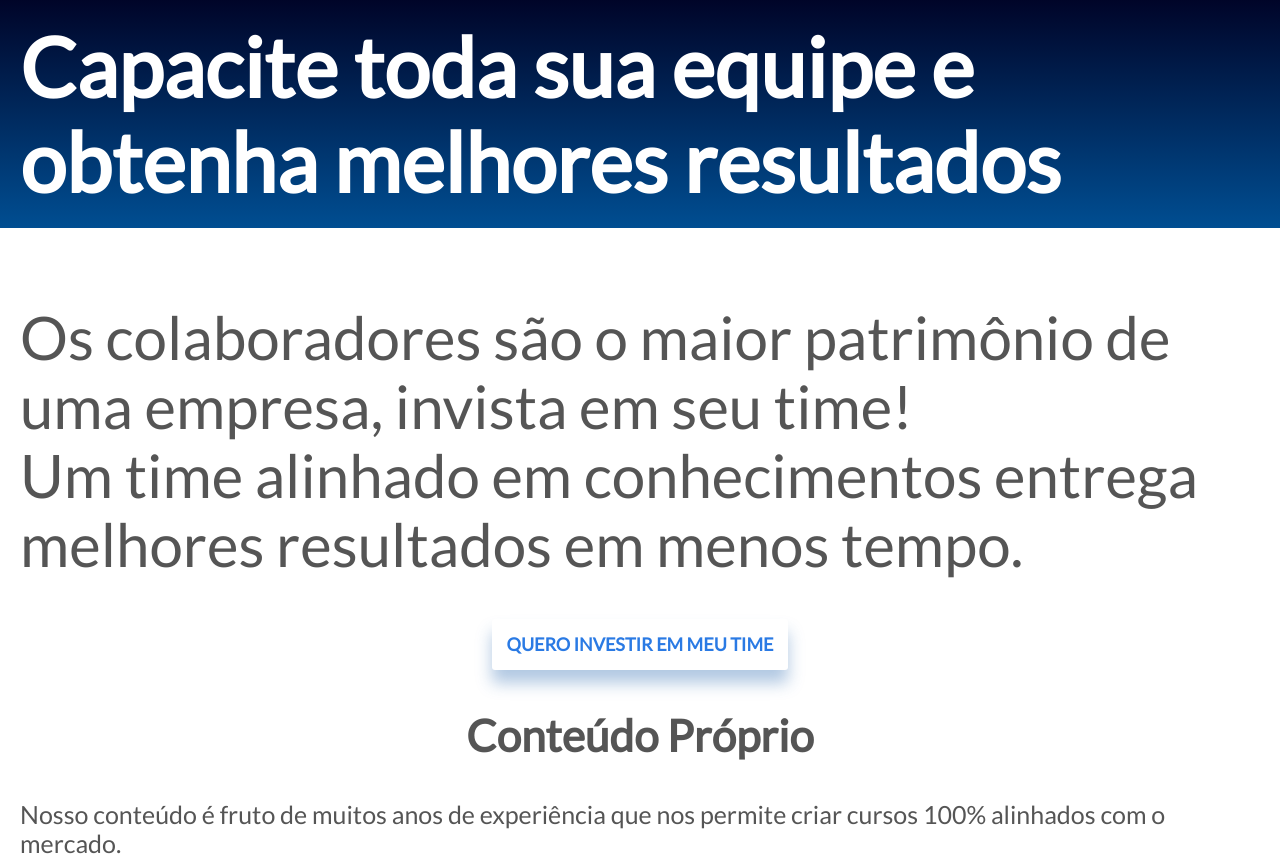
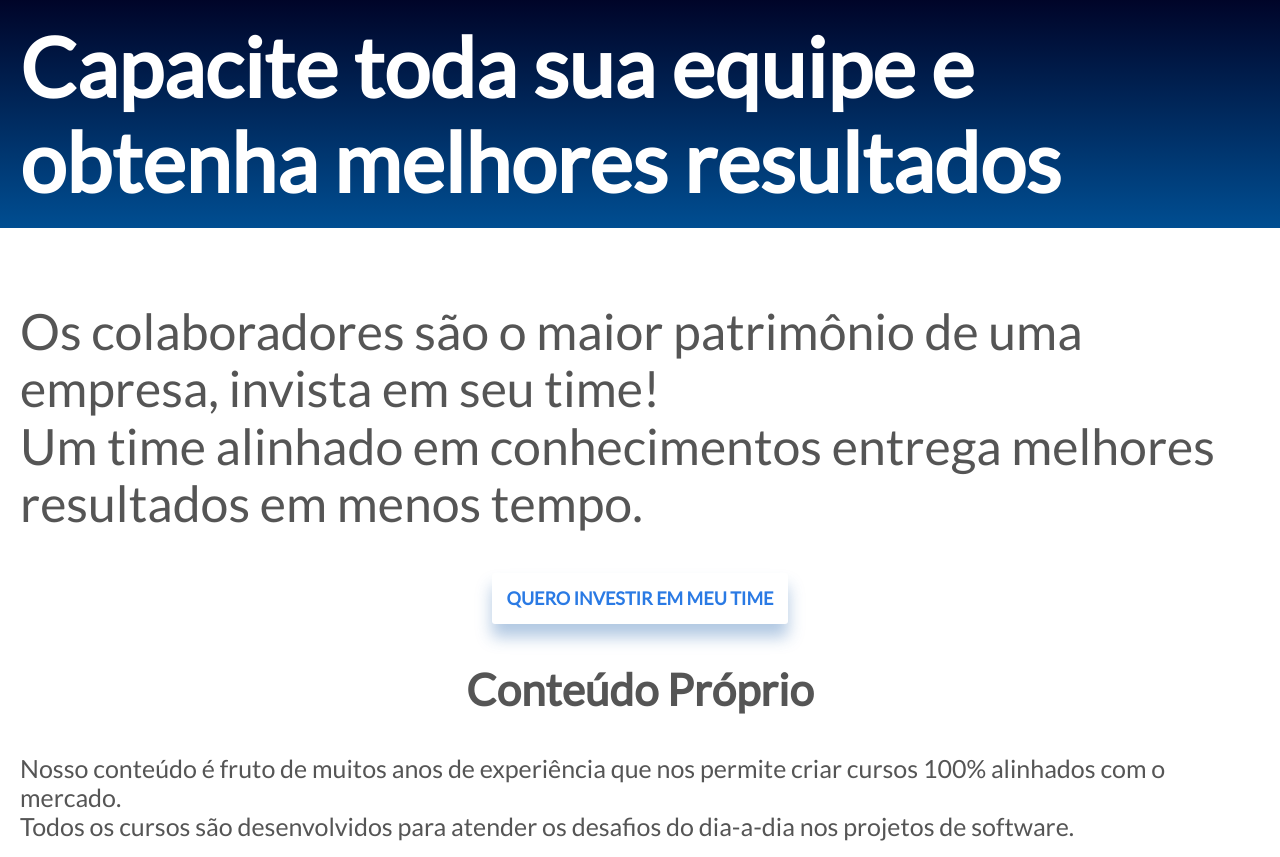
Before and after one commit to MobCursos/mobcursos, a PHP site: page /empresa.html in a window 1280 px wide. Shown: the part 156-1013 px from the top of the page. Run offline with PHP 8.4, Linux system fonts and the light colour scheme; style sheets or scripts are compiled from the project's sources; some libraries are stand-ins or nearby versions.

Commit message:
ajustado imagem e texto

```diff
--- a/resources/css/queries.css
+++ b/resources/css/queries.css
@@ -60,7 +60,7 @@
      }
 
      .item-section p{
-         font-size: 3rem;
+         font-size: 2.5rem;
      }
 
      h2{
--- a/resources/css/style.css
+++ b/resources/css/style.css
@@ -541,7 +541,7 @@ h3 {
 }
 
 .item-galeria img {
-    max-width: 30vw;
+    max-width: 15vw;
 }
 /* ----------------------------------------------- */
 /* PAGE Empresas - SECTION 3 (Contato) */
```
